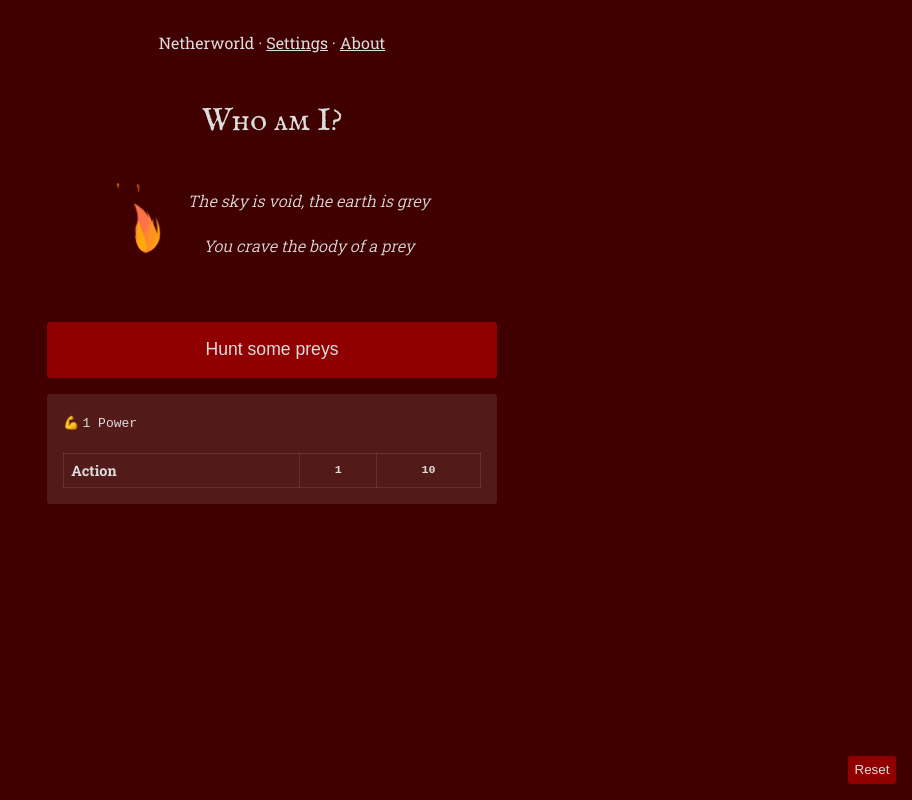
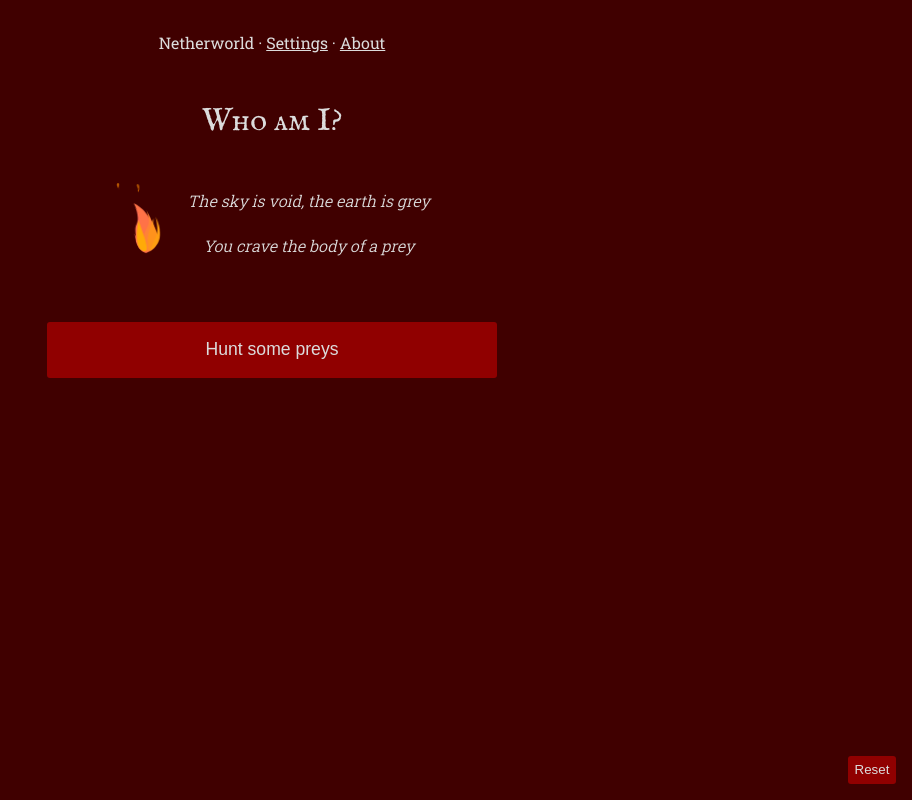
Before and after one commit to agateblue/demonology, a Vue app: page /#/ in a window 1280 px wide. Shown: the whole page, without its empty margins (368-1280 px from the left). Built offline with nearby package versions, Linux system fonts and the light colour scheme.

Commit message:
Fixed conditional display

```diff
--- a/src/views/Home.vue
+++ b/src/views/Home.vue
@@ -9,7 +9,8 @@
             Hunt some preys
           </button>
         </section>
-        <section class="tiny">
+        <section class="tiny" v-if="$store.state.lifetime.souls > 0">
+          <h2>Legion</h2>
           <div class="stackable row">
             <number-badge
               unit="power"
@@ -26,7 +27,7 @@
               v-if="$store.state.current.occultists > 0"
             > Occultists</number-badge>
           </div>
-          <table class="my-4">
+          <table class="my-4" v-if="$store.getters['values']['minions.enabled'] || $store.getters['values']['occultists.enabled']">
             <thead>
               <th>Action</th>
               <th class="text--center text--monospace">1</th>
```
